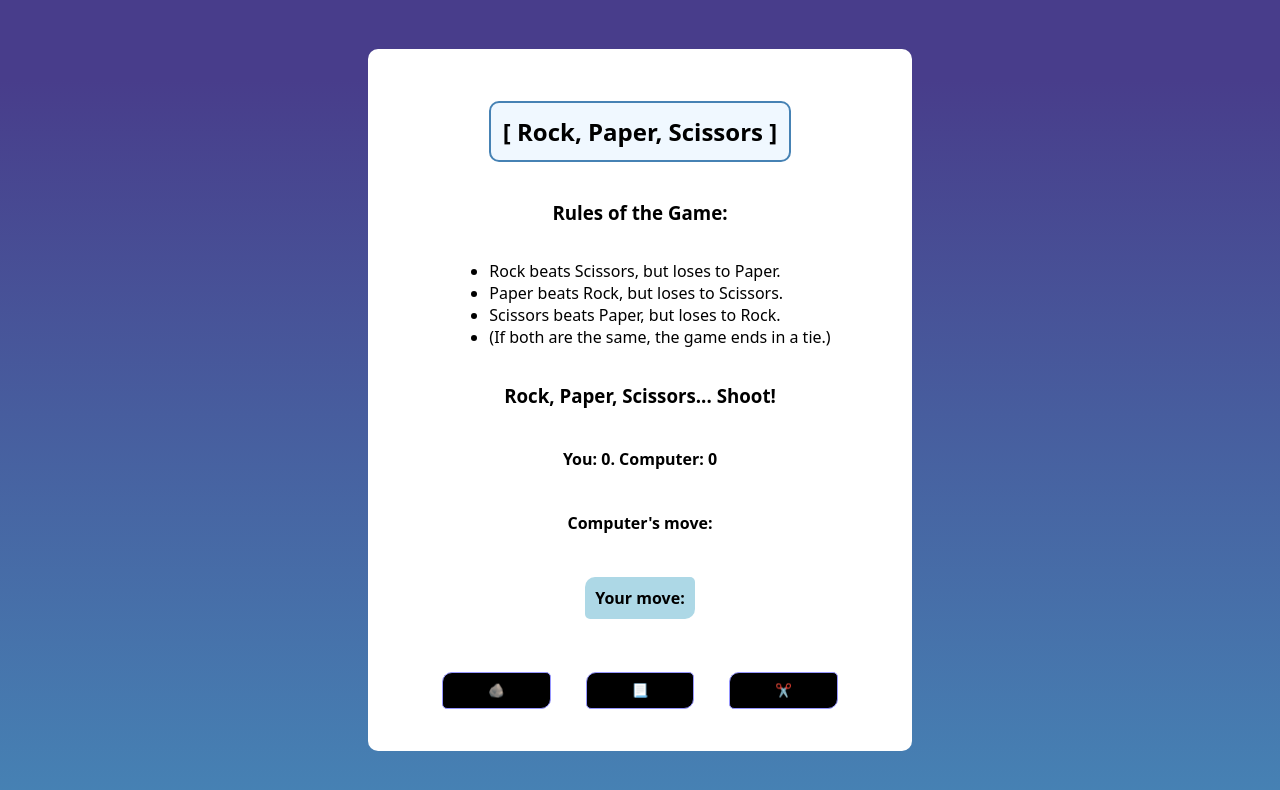
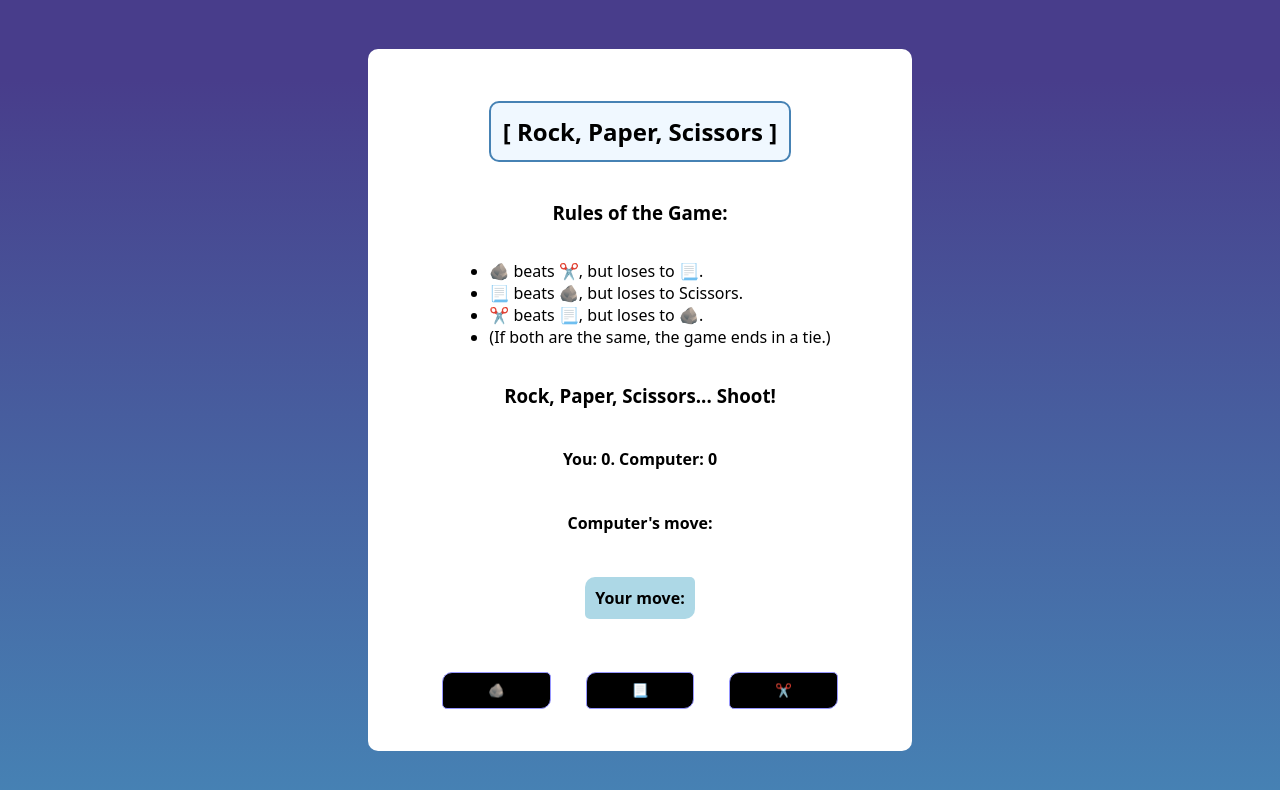
Before and after one commit to chaseofthejungle/js-odin-rock-paper-scissors, a plain HTML site: page index.html in a window 1280 px wide. Drawn offline with Linux system fonts and the light colour scheme.

Commit message:
Replaced game piece rules text with emojis.

```diff
--- a/index.html
+++ b/index.html
@@ -12,9 +12,9 @@
       <h2>[ Rock, Paper, Scissors ]</h2>
       <h3>Rules of the Game:</h3>
       <ul>
-         <li>Rock beats Scissors, but loses to Paper.</li>
-         <li>Paper beats Rock, but loses to Scissors.</li>
-         <li>Scissors beats Paper, but loses to Rock.</li>
+         <li>🪨 beats ✂️, but loses to 📃.</li>
+         <li>📃 beats 🪨, but loses to Scissors.</li>
+         <li>✂️ beats 📃, but loses to 🪨.</li>
          <li>(If both are the same, the game ends in a tie.)</li>
       </ul>
       <h3 id="result"></h3>
```
